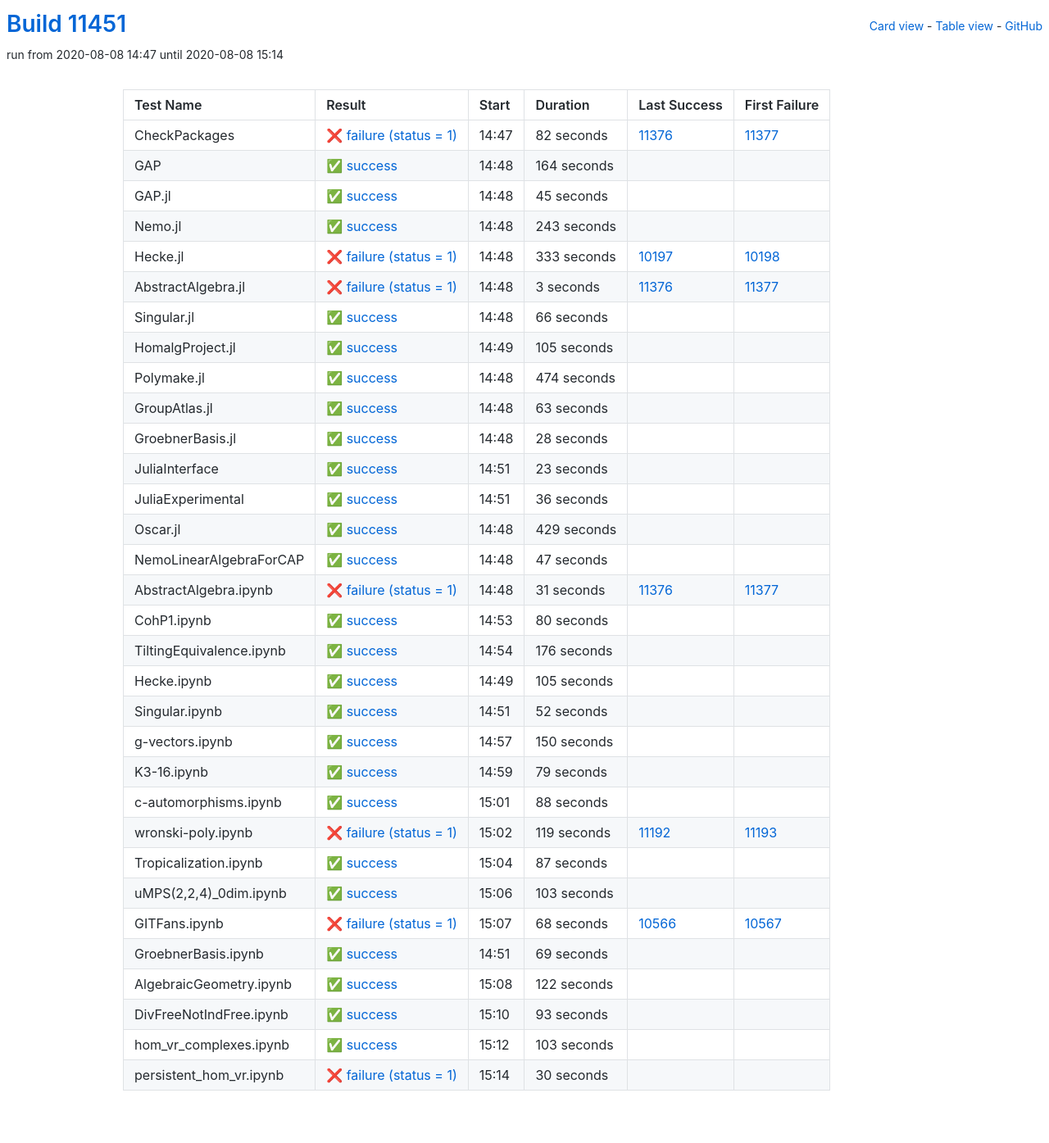
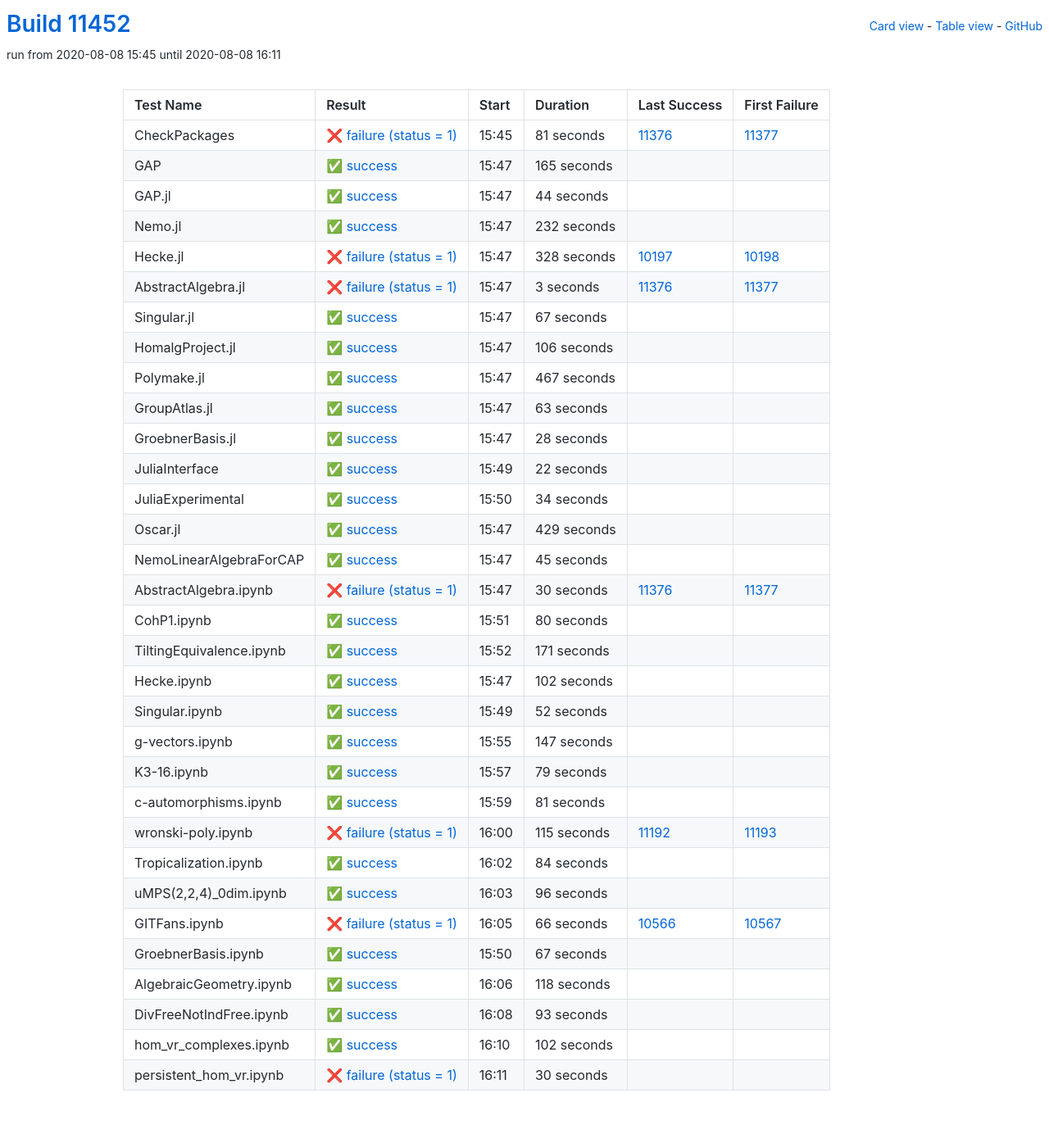
Before and after one commit to oscar-system/oscar-ci-status, a Jekyll site: the page built from table.html, in a window 1280 px wide. Shown: the whole page at 82% size. Built offline with Jekyll 4.4.1, drawn with Linux system fonts in a browser that asks for light colours.

Commit message:
Build #11452

```diff
--- a/_data/ci.yml
+++ b/_data/ci.yml
@@ -1,6 +1,6 @@
 ---
-build: 11451
-build_url: https://oscarci.mathematik.uni-kl.de/job/oscar/11451/
+build: 11452
+build_url: https://oscarci.mathematik.uni-kl.de/job/oscar/11452/
 job: oscar
 organization: oscar-system
 repo: oscar-ci-status
@@ -8,68 +8,68 @@
 tests:
 - name: CheckPackages
   id: checkpackages
-  log: https://oscarci.mathematik.uni-kl.de/job/oscar/11451/artifact/logs/build-11451/CheckPackages.log
-  start: 2020-08-08 14:47
+  log: https://oscarci.mathematik.uni-kl.de/job/oscar/11452/artifact/logs/build-11452/CheckPackages.log
+  start: 2020-08-08 15:45
   success: false
   exitcode: 1
   status: failure
-  duration: 82
+  duration: 81
   last_success: 11376
   last_success_url: https://oscarci.mathematik.uni-kl.de/job/oscar/11376/
   first_failure: 11377
   first_failure_url: https://oscarci.mathematik.uni-kl.de/job/oscar/11377/
 - name: GAP
   id: gap
-  log: https://oscarci.mathematik.uni-kl.de/job/oscar/11451/artifact/logs/build-11451/GAP.log
-  start: 2020-08-08 14:48
+  log: https://oscarci.mathematik.uni-kl.de/job/oscar/11452/artifact/logs/build-11452/GAP.log
+  start: 2020-08-08 15:47
   success: true
   exitcode: 0
   status: success
-  duration: 164
+  duration: 165
   last_success: false
   last_success_url:
   first_failure: false
   first_failure_url:
 - name: GAP.jl
   id: gap-jl
-  log: https://oscarci.mathematik.uni-kl.de/job/oscar/11451/artifact/logs/build-11451/GAP.jl.log
-  start: 2020-08-08 14:48
+  log: https://oscarci.mathematik.uni-kl.de/job/oscar/11452/artifact/logs/build-11452/GAP.jl.log
+  start: 2020-08-08 15:47
   success: true
   exitcode: 0
   status: success
-  duration: 45
+  duration: 44
   last_success: false
   last_success_url:
   first_failure: false
   first_failure_url:
 - name: Nemo.jl
   id: nemo-jl
-  log: https://oscarci.mathematik.uni-kl.de/job/oscar/11451/artifact/logs/build-11451/Nemo.jl.log
-  start: 2020-08-08 14:48
+  log: https://oscarci.mathematik.uni-kl.de/job/oscar/11452/artifact/logs/build-11452/Nemo.jl.log
+  start: 2020-08-08 15:47
   success: true
   exitcode: 0
   status: success
-  duration: 243
+  duration: 232
   last_success: false
   last_success_url:
   first_failure: false
   first_failure_url:
 - name: Hecke.jl
   id: hecke-jl
-  log: https://oscarci.mathematik.uni-kl.de/job/oscar/11451/artifact/logs/build-11451/Hecke.jl.log
-  start: 2020-08-08 14:48
+  log: https://oscarci.mathematik.uni-kl.de/job/oscar/11452/artifact/logs/build-11452/Hecke.jl.log
+  start: 2020-08-08 15:47
   success: false
   exitcode: 1
   status: failure
-  duration: 333
+  duration: 328
   last_success: 10197
   last_success_url: https://oscarci.mathematik.uni-kl.de/job/oscar/10197/
   first_failure: 10198
   first_failure_url: https://oscarci.mathematik.uni-kl.de/job/oscar/10198/
 - name: AbstractAlgebra.jl
   id: abstractalgebra-jl
-  log: https://oscarci.mathematik.uni-kl.de/job/oscar/11451/artifact/logs/build-11451/AbstractAlgebra.jl.log
-  start: 2020-08-08 14:48
+  log: https://oscarci.mathematik.uni-kl.de/job/oscar/11452/artifact/logs/build-11452/AbstractAlgebra.jl.log
+  start: 2020-08-08 15:47
   success: false
   exitcode: 1
   status: failure
@@ -80,44 +80,44 @@
   first_failure_url: https://oscarci.mathematik.uni-kl.de/job/oscar/11377/
 - name: Singular.jl
   id: singular-jl
-  log: https://oscarci.mathematik.uni-kl.de/job/oscar/11451/artifact/logs/build-11451/Singular.jl.log
-  start: 2020-08-08 14:48
+  log: https://oscarci.mathematik.uni-kl.de/job/oscar/11452/artifact/logs/build-11452/Singular.jl.log
+  start: 2020-08-08 15:47
   success: true
   exitcode: 0
   status: success
-  duration: 66
+  duration: 67
   last_success: false
   last_success_url:
   first_failure: false
   first_failure_url:
 - name: HomalgProject.jl
   id: homalgproject-jl
-  log: https://oscarci.mathematik.uni-kl.de/job/oscar/11451/artifact/logs/build-11451/HomalgProject.jl.log
-  start: 2020-08-08 14:49
+  log: https://oscarci.mathematik.uni-kl.de/job/oscar/11452/artifact/logs/build-11452/HomalgProject.jl.log
+  start: 2020-08-08 15:47
   success: true
   exitcode: 0
   status: success
-  duration: 105
+  duration: 106
   last_success: false
   last_success_url:
   first_failure: false
   first_failure_url:
 - name: Polymake.jl
   id: polymake-jl
-  log: https://oscarci.mathematik.uni-kl.de/job/oscar/11451/artifact/logs/build-11451/Polymake.jl.log
-  start: 2020-08-08 14:48
+  log: https://oscarci.mathematik.uni-kl.de/job/oscar/11452/artifact/logs/build-11452/Polymake.jl.log
+  start: 2020-08-08 15:47
   success: true
   exitcode: 0
   status: success
-  duration: 474
+  duration: 467
   last_success: false
   last_success_url:
   first_failure: false
   first_failure_url:
 - name: GroupAtlas.jl
   id: groupatlas-jl
-  log: https://oscarci.mathematik.uni-kl.de/job/oscar/11451/artifact/logs/build-11451/GroupAtlas.jl.log
-  start: 2020-08-08 14:48
+  log: https://oscarci.mathematik.uni-kl.de/job/oscar/11452/artifact/logs/build-11452/GroupAtlas.jl.log
+  start: 2020-08-08 15:47
   success: true
   exitcode: 0
   status: success
@@ -128,8 +128,8 @@
   first_failure_url:
 - name: GroebnerBasis.jl
   id: groebnerbasis-jl
-  log: https://oscarci.mathematik.uni-kl.de/job/oscar/11451/artifact/logs/build-11451/GroebnerBasis.jl.log
-  start: 2020-08-08 14:48
+  log: https://oscarci.mathematik.uni-kl.de/job/oscar/11452/artifact/logs/build-11452/GroebnerBasis.jl.log
+  start: 2020-08-08 15:47
   success: true
   exitcode: 0
   status: success
@@ -140,32 +140,32 @@
   first_failure_url:
 - name: JuliaInterface
   id: juliainterface
-  log: https://oscarci.mathematik.uni-kl.de/job/oscar/11451/artifact/logs/build-11451/JuliaInterface.log
-  start: 2020-08-08 14:51
+  log: https://oscarci.mathematik.uni-kl.de/job/oscar/11452/artifact/logs/build-11452/JuliaInterface.log
+  start: 2020-08-08 15:49
   success: true
   exitcode: 0
   status: success
-  duration: 23
+  duration: 22
   last_success: false
   last_success_url:
   first_failure: false
   first_failure_url:
 - name: JuliaExperimental
   id: juliaexperimental
-  log: https://oscarci.mathematik.uni-kl.de/job/oscar/11451/artifact/logs/build-11451/JuliaExperimental.log
-  start: 2020-08-08 14:51
+  log: https://oscarci.mathematik.uni-kl.de/job/oscar/11452/artifact/logs/build-11452/JuliaExperimental.log
+  start: 2020-08-08 15:50
   success: true
   exitcode: 0
   status: success
-  duration: 36
+  duration: 34
   last_success: false
   last_success_url:
   first_failure: false
   first_failure_url:
 - name: Oscar.jl
   id: oscar-jl
-  log: https://oscarci.mathematik.uni-kl.de/job/oscar/11451/artifact/logs/build-11451/Oscar.jl.log
-  start: 2020-08-08 14:48
+  log: https://oscarci.mathematik.uni-kl.de/job/oscar/11452/artifact/logs/build-11452/Oscar.jl.log
+  start: 2020-08-08 15:47
   success: true
   exitcode: 0
   status: success
@@ -176,32 +176,32 @@
   first_failure_url:
 - name: NemoLinearAlgebraForCAP
   id: nemolinearalgebraforcap
-  log: https://oscarci.mathematik.uni-kl.de/job/oscar/11451/artifact/logs/build-11451/NemoLinearAlgebraForCAP.log
-  start: 2020-08-08 14:48
+  log: https://oscarci.mathematik.uni-kl.de/job/oscar/11452/artifact/logs/build-11452/NemoLinearAlgebraForCAP.log
+  start: 2020-08-08 15:47
   success: true
   exitcode: 0
   status: success
-  duration: 47
+  duration: 45
   last_success: false
   last_success_url:
   first_failure: false
   first_failure_url:
 - name: AbstractAlgebra.ipynb
   id: abstractalgebra-ipynb
-  log: https://oscarci.mathematik.uni-kl.de/job/oscar/11451/artifact/logs/build-11451/AbstractAlgebra.ipynb.log
-  start: 2020-08-08 14:48
+  log: https://oscarci.mathematik.uni-kl.de/job/oscar/11452/artifact/logs/build-11452/AbstractAlgebra.ipynb.log
+  start: 2020-08-08 15:47
   success: false
   exitcode: 1
   status: failure
-  duration: 31
+  duration: 30
   last_success: 11376
   last_success_url: https://oscarci.mathematik.uni-kl.de/job/oscar/11376/
   first_failure: 11377
   first_failure_url: https://oscarci.mathematik.uni-kl.de/job/oscar/11377/
 - name: CohP1.ipynb
   id: cohp1-ipynb
-  log: https://oscarci.mathematik.uni-kl.de/job/oscar/11451/artifact/logs/build-11451/CohP1.ipynb.log
-  start: 2020-08-08 14:53
+  log: https://oscarci.mathematik.uni-kl.de/job/oscar/11452/artifact/logs/build-11452/CohP1.ipynb.log
+  start: 2020-08-08 15:51
   success: true
   exitcode: 0
   status: success
@@ -212,32 +212,32 @@
   first_failure_url:
 - name: TiltingEquivalence.ipynb
   id: tiltingequivalence-ipynb
-  log: https://oscarci.mathematik.uni-kl.de/job/oscar/11451/artifact/logs/build-11451/TiltingEquivalence.ipynb.log
-  start: 2020-08-08 14:54
+  log: https://oscarci.mathematik.uni-kl.de/job/oscar/11452/artifact/logs/build-11452/TiltingEquivalence.ipynb.log
+  start: 2020-08-08 15:52
   success: true
   exitcode: 0
   status: success
-  duration: 176
+  duration: 171
   last_success: false
   last_success_url:
   first_failure: false
   first_failure_url:
 - name: Hecke.ipynb
   id: hecke-ipynb
-  log: https://oscarci.mathematik.uni-kl.de/job/oscar/11451/artifact/logs/build-11451/Hecke.ipynb.log
-  start: 2020-08-08 14:49
+  log: https://oscarci.mathematik.uni-kl.de/job/oscar/11452/artifact/logs/build-11452/Hecke.ipynb.log
+  start: 2020-08-08 15:47
   success: true
   exitcode: 0
   status: success
-  duration: 105
+  duration: 102
   last_success: false
   last_success_url:
   first_failure: false
   first_failure_url:
 - name: Singular.ipynb
   id: singular-ipynb
-  log: https://oscarci.mathematik.uni-kl.de/job/oscar/11451/artifact/logs/build-11451/Singular.ipynb.log
-  start: 2020-08-08 14:51
+  log: https://oscarci.mathematik.uni-kl.de/job/oscar/11452/artifact/logs/build-11452/Singular.ipynb.log
+  start: 2020-08-08 15:49
   success: true
   exitcode: 0
   status: success
@@ -248,20 +248,20 @@
   first_failure_url:
 - name: g-vectors.ipynb
   id: g-vectors-ipynb
-  log: https://oscarci.mathematik.uni-kl.de/job/oscar/11451/artifact/logs/build-11451/g-vectors.ipynb.log
-  start: 2020-08-08 14:57
+  log: https://oscarci.mathematik.uni-kl.de/job/oscar/11452/artifact/logs/build-11452/g-vectors.ipynb.log
+  start: 2020-08-08 15:55
   success: true
   exitcode: 0
   status: success
-  duration: 150
+  duration: 147
   last_success: false
   last_success_url:
   first_failure: false
   first_failure_url:
 - name: K3-16.ipynb
   id: k3-16-ipynb
-  log: https://oscarci.mathematik.uni-kl.de/job/oscar/11451/artifact/logs/build-11451/K3-16.ipynb.log
-  start: 2020-08-08 14:59
+  log: https://oscarci.mathematik.uni-kl.de/job/oscar/11452/artifact/logs/build-11452/K3-16.ipynb.log
+  start: 2020-08-08 15:57
   success: true
   exitcode: 0
   status: success
@@ -272,92 +272,92 @@
   first_failure_url:
 - name: c-automorphisms.ipynb
   id: c-automorphisms-ipynb
-  log: https://oscarci.mathematik.uni-kl.de/job/oscar/11451/artifact/logs/build-11451/c-automorphisms.ipynb.log
-  start: 2020-08-08 15:01
+  log: https://oscarci.mathematik.uni-kl.de/job/oscar/11452/artifact/logs/build-11452/c-automorphisms.ipynb.log
+  start: 2020-08-08 15:59
   success: true
   exitcode: 0
   status: success
-  duration: 88
+  duration: 81
   last_success: false
   last_success_url:
   first_failure: false
   first_failure_url:
 - name: wronski-poly.ipynb
   id: wronski-poly-ipynb
-  log: https://oscarci.mathematik.uni-kl.de/job/oscar/11451/artifact/logs/build-11451/wronski-poly.ipynb.log
-  start: 2020-08-08 15:02
+  log: https://oscarci.mathematik.uni-kl.de/job/oscar/11452/artifact/logs/build-11452/wronski-poly.ipynb.log
+  start: 2020-08-08 16:00
   success: false
   exitcode: 1
   status: failure
-  duration: 119
+  duration: 115
   last_success: 11192
   last_success_url: https://oscarci.mathematik.uni-kl.de/job/oscar/11192/
   first_failure: 11193
   first_failure_url: https://oscarci.mathematik.uni-kl.de/job/oscar/11193/
 - name: Tropicalization.ipynb
   id: tropicalization-ipynb
-  log: https://oscarci.mathematik.uni-kl.de/job/oscar/11451/artifact/logs/build-11451/Tropicalization.ipynb.log
-  start: 2020-08-08 15:04
+  log: https://oscarci.mathematik.uni-kl.de/job/oscar/11452/artifact/logs/build-11452/Tropicalization.ipynb.log
+  start: 2020-08-08 16:02
   success: true
   exitcode: 0
   status: success
-  duration: 87
+  duration: 84
   last_success: false
   last_success_url:
   first_failure: false
   first_failure_url:
 - name: uMPS(2,2,4)_0dim.ipynb
   id: umps-2-2-4-0dim-ipynb
-  log: https://oscarci.mathematik.uni-kl.de/job/oscar/11451/artifact/logs/build-11451/uMPS-2-2-4-_0dim.ipynb.log
-  start: 2020-08-08 15:06
+  log: https://oscarci.mathematik.uni-kl.de/job/oscar/11452/artifact/logs/build-11452/uMPS-2-2-4-_0dim.ipynb.log
+  start: 2020-08-08 16:03
   success: true
   exitcode: 0
   status: success
-  duration: 103
+  duration: 96
   last_success: false
   last_success_url:
   first_failure: false
   first_failure_url:
 - name: GITFans.ipynb
   id: gitfans-ipynb
-  log: https://oscarci.mathematik.uni-kl.de/job/oscar/11451/artifact/logs/build-11451/GITFans.ipynb.log
-  start: 2020-08-08 15:07
+  log: https://oscarci.mathematik.uni-kl.de/job/oscar/11452/artifact/logs/build-11452/GITFans.ipynb.log
+  start: 2020-08-08 16:05
   success: false
   exitcode: 1
   status: failure
-  duration: 68
+  duration: 66
   last_success: 10566
   last_success_url: https://oscarci.mathematik.uni-kl.de/job/oscar/10566/
   first_failure: 10567
   first_failure_url: https://oscarci.mathematik.uni-kl.de/job/oscar/10567/
 - name: GroebnerBasis.ipynb
   id: groebnerbasis-ipynb
-  log: https://oscarci.mathematik.uni-kl.de/job/oscar/11451/artifact/logs/build-11451/GroebnerBasis.ipynb.log
-  start: 2020-08-08 14:51
+  log: https://oscarci.mathematik.uni-kl.de/job/oscar/11452/artifact/logs/build-11452/GroebnerBasis.ipynb.log
+  start: 2020-08-08 15:50
   success: true
   exitcode: 0
   status: success
-  duration: 69
+  duration: 67
   last_success: false
   last_success_url:
   first_failure: false
   first_failure_url:
 - name: AlgebraicGeometry.ipynb
   id: algebraicgeometry-ipynb
-  log: https://oscarci.mathematik.uni-kl.de/job/oscar/11451/artifact/logs/build-11451/AlgebraicGeometry.ipynb.log
-  start: 2020-08-08 15:08
+  log: https://oscarci.mathematik.uni-kl.de/job/oscar/11452/artifact/logs/build-11452/AlgebraicGeometry.ipynb.log
+  start: 2020-08-08 16:06
   success: true
   exitcode: 0
   status: success
-  duration: 122
+  duration: 118
   last_success: false
   last_success_url:
   first_failure: false
   first_failure_url:
 - name: DivFreeNotIndFree.ipynb
   id: divfreenotindfree-ipynb
-  log: https://oscarci.mathematik.uni-kl.de/job/oscar/11451/artifact/logs/build-11451/DivFreeNotIndFree.ipynb.log
-  start: 2020-08-08 15:10
+  log: https://oscarci.mathematik.uni-kl.de/job/oscar/11452/artifact/logs/build-11452/DivFreeNotIndFree.ipynb.log
+  start: 2020-08-08 16:08
   success: true
   exitcode: 0
   status: success
@@ -368,20 +368,20 @@
   first_failure_url:
 - name: hom_vr_complexes.ipynb
   id: hom-vr-complexes-ipynb
-  log: https://oscarci.mathematik.uni-kl.de/job/oscar/11451/artifact/logs/build-11451/hom_vr_complexes.ipynb.log
-  start: 2020-08-08 15:12
+  log: https://oscarci.mathematik.uni-kl.de/job/oscar/11452/artifact/logs/build-11452/hom_vr_complexes.ipynb.log
+  start: 2020-08-08 16:10
   success: true
   exitcode: 0
   status: success
-  duration: 103
+  duration: 102
   last_success: false
   last_success_url:
   first_failure: false
   first_failure_url:
 - name: persistent_hom_vr.ipynb
   id: persistent-hom-vr-ipynb
-  log: https://oscarci.mathematik.uni-kl.de/job/oscar/11451/artifact/logs/build-11451/persistent_hom_vr.ipynb.log
-  start: 2020-08-08 15:14
+  log: https://oscarci.mathematik.uni-kl.de/job/oscar/11452/artifact/logs/build-11452/persistent_hom_vr.ipynb.log
+  start: 2020-08-08 16:11
   success: false
   exitcode: 1
   status: failure
```
Also changed, not shown: README.md.
